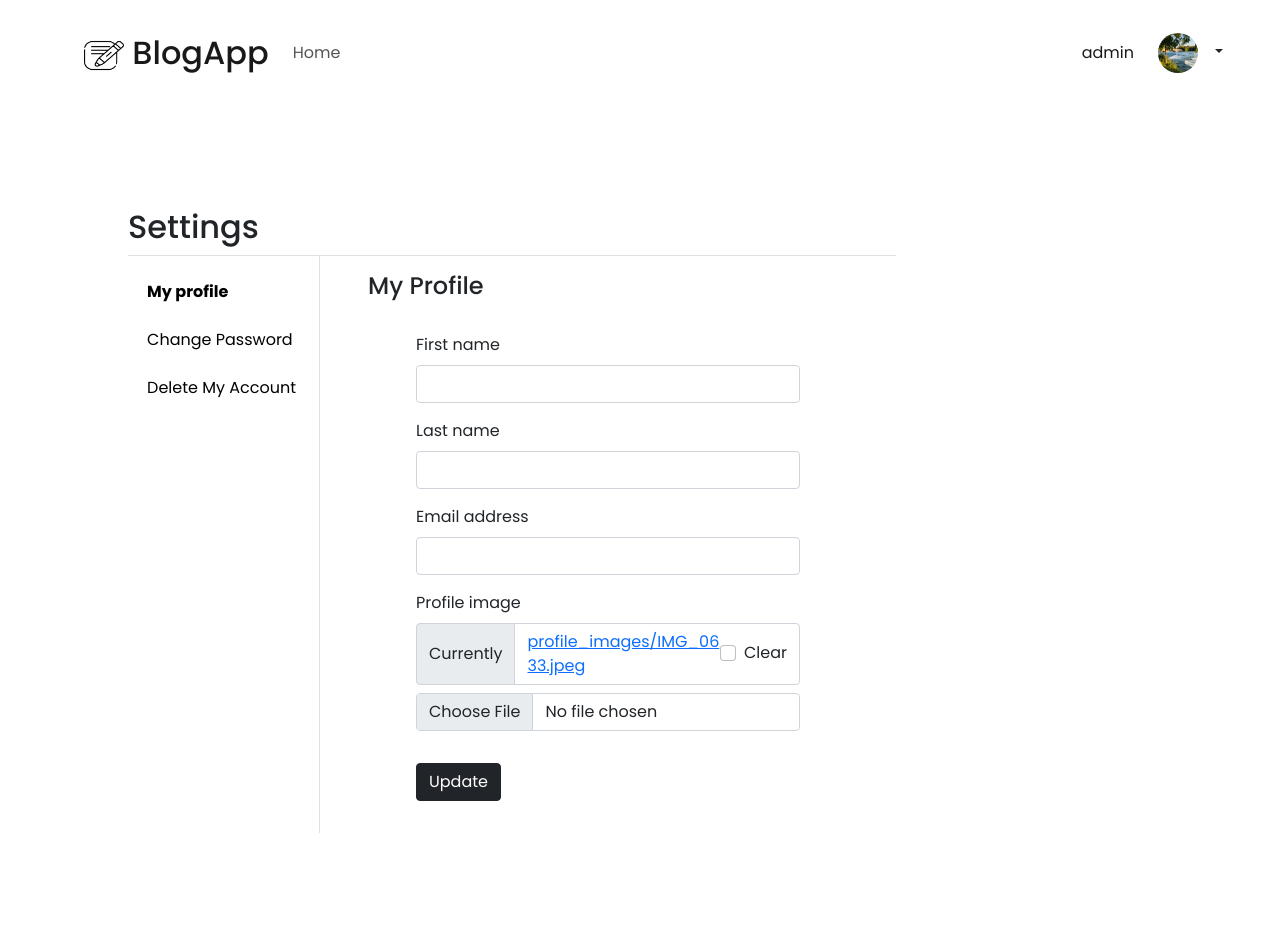
After one commit to fathimaNasmin/blogApp-django, a Django app: page /user/2/myprofile/ in a window 1280 px wide. The commit adds this page. Run offline with Django 4.2, Linux system fonts and the light colour scheme; a user stored in the database is signed in; data comes from the database, SQL or seed files in the repository; both versions use the stored data as it was after the commit; some libraries are stand-ins or nearby versions.

Commit message:
settings feature completed

```diff
--- a/post/templates/post/base.html
+++ b/post/templates/post/base.html
@@ -54,7 +54,7 @@
                           <ul class="dropdown-menu dropdown-menu-end" aria-labelledby="dropdownMenuLink">
                             <li><a class="dropdown-item" href="{% url 'post:create-new-post' user.id %}">Create Blog</a></li>
                             <li><a class="dropdown-item" href="{% url 'post:my-blogs' user.id %}">My Blogs</a></li>
-                              <li><a class="dropdown-item" href="#">Settings</a></li>
+                              <li><a class="dropdown-item" href="{% url 'user:my-profile' user.id %}">Settings</a></li>
                             <li><a class="dropdown-item" href="{% url 'user:logout' %}">Logout</a></li>
                           </ul>
                         </div>
--- a/post/urls.py
+++ b/post/urls.py
@@ -10,4 +10,5 @@ urlpatterns = [
     path('delete/<int:post_id>/', post_view.delete_post, name='delete-post'),
     path('myblogs/<int:pk>/', post_view.view_my_blogs, name='my-blogs'),
 
+
 ]
--- a/post/views.py
+++ b/post/views.py
@@ -58,7 +58,7 @@ def edit_post(request, post_id):
             return redirect('post:post-detail-view', post_id=post.id)
     else:
         form = forms.PostEditForm(instance=post)
-    return render(request, 'edit_post.html', {'form': form, 'post': post})
+    return render(request, 'post/edit_post.html', {'form': form, 'post': post})
 
 
 @login_required
--- a/user/forms.py
+++ b/user/forms.py
@@ -1,6 +1,7 @@
 from django import forms
-from django.contrib.auth.forms import UserCreationForm
+from django.contrib.auth.forms import UserCreationForm, PasswordChangeForm
 from django.contrib.auth.models import User
+from .models import Profile
 
 
 class SignUpForm(UserCreationForm):
@@ -56,3 +57,44 @@ class LoginForm(forms.Form):
         label="",
         widget=forms.PasswordInput(attrs={'class': 'form-control border-0 border-bottom', 'placeholder': 'Password'})
     )
+
+    def clean_username(self):
+        username = self.cleaned_data.get('username')
+        if not User.objects.filter(username=username).exists():
+            raise forms.ValidationError("Username doesn't exists")
+        return username
+
+
+class UserUpdateForm(forms.ModelForm):
+    class Meta:
+        model = User
+        fields = ('first_name', 'last_name', 'email')
+
+    # def __init__(self, *args, **kwargs):
+    #     super().__init__(*args, **kwargs)
+    #     self.fields['username'].help_text = None
+
+
+class ProfileUpdateForm(forms.ModelForm):
+    class Meta:
+        model = Profile
+        fields = ['profile_image', ]
+
+
+# class PasswordChange(PasswordChangeForm):
+#     def clean(self):
+#         cleaned_data = super().clean()
+#         password = self.cleaned_data['new_password1']
+#         confirm_password = cleaned_data['new_password2']
+#
+#         if password and confirm_password and password != confirm_password:
+#             raise forms.ValidationError('Passwords do not match.')
+#
+#     def clean_old_password(self):
+#         old_password = self.cleaned_data["old_password"]
+#         if not self.user.check_password(old_password):
+#             raise forms.ValidationError(
+#                 self.error_messages['password_incorrect'],
+#                 code='password_incorrect',
+#             )
+#         return old_password
--- /dev/null
+++ b/user/templates/user/myprofile.html
@@ -0,0 +1,30 @@
+{% extends 'post/base.html' %}
+{% load static %}
+{% block style %}
+
+{% endblock %}
+
+{% block main %}
+<div style="width:80vw; height:auto;">
+    <div><h2>Settings</h2></div>
+    <div class="d-flex flex-row w-75 border-top">
+        <div class="w-25 border-end">
+            {% include 'user/settings.html' %}
+        </div>
+        <div class="flex-grow-1 w-25 h-100">
+            <h4 class="mx-5 my-3">My Profile</h4>
+            <div class="mx-5 my-4 px-5 py-2">
+            {% load crispy_forms_tags %}
+            {% load crispy_forms_filters %}
+            <form  method="POST" action="{% url 'user:my-profile' user.id %}" novalidate enctype="multipart/form-data">
+            {% csrf_token %}
+                {{ u_form|crispy }}
+                {{ p_form|crispy }}
+                <button type="submit" class="btn btn-dark mt-3">Update</button>
+            </form>
+            </div>
+        </div>
+    </div>
+</div>
+
+{% endblock %}
--- /dev/null
+++ b/user/templates/user/settings.html
@@ -0,0 +1,18 @@
+{% load static %}
+<style>
+    .selected {
+      font-weight: bold;
+    }
+</style>
+<link rel="stylesheet" href="">
+<ul style="list-style-type: none;padding: 0; margin:0;">
+    <a href="{% url 'user:my-profile' user.id %}" style="text-decoration: none; color:black; margin:0 10%;">
+        <li {% if select == 'profile' %} class="selected" {% endif %} style="margin:0 10%;">My profile</li>
+    </a>
+    <a href="{% url 'user:change-password' user.id %}" style="text-decoration: none; color:black; margin:0 10%;">
+        <li {% if select == 'password' %} class="selected" {% endif %} style="margin:0 10%;">Change Password</li>
+    </a>
+    <a href="{% url 'user:delete-profile' user.id %}" style="text-decoration: none; color:black; margin:0 10%;">
+        <li {% if select == 'delete' %} class="selected" {% endif %} style="margin:0 10%;">Delete My Account</li>
+    </a>
+</ul>
--- a/user/urls.py
+++ b/user/urls.py
@@ -8,4 +8,7 @@ urlpatterns = [
     path('signup/', user_view.signup, name='signup'),
     path('login/', user_view.login_user, name='login'),
     path('logout/', user_view.logout_user, name='logout'),
+    path('<int:pk>/myprofile/', user_view.my_profile, name='my-profile'),
+    path('<int:pk>/change_password/', user_view.change_password, name='change-password'),
+    path('<int:pk>/delete/', user_view.delete_profile, name='delete-profile'),
 ]
--- a/user/views.py
+++ b/user/views.py
@@ -1,8 +1,11 @@
 from django.contrib import messages
-from django.contrib.auth import authenticate, logout, login
+from django.contrib.auth import authenticate, logout, login, update_session_auth_hash
 from django.contrib.auth.decorators import login_required
 from django.shortcuts import render, redirect
 from django.contrib.auth.forms import UserCreationForm
+from django.urls import reverse
+from django.contrib.auth.forms import PasswordChangeForm
+
 from . import forms
 
 
@@ -20,8 +23,9 @@ def signup(request):
 
 
 def login_user(request):
+    form = forms.LoginForm()
     if request.method == "POST":
-        form = forms.LoginForm(request.POST)
+        form = forms.LoginForm(request.POST or None)
         if form.is_valid():
             username = form.cleaned_data['username']
             password = form.cleaned_data['password']
@@ -29,11 +33,12 @@ def login_user(request):
             if user is not None:
                 login(request, user)
                 return redirect('post:home')
-            else:
-                print('Invalid username or password')
-                return render(request, 'user/login.html', {'error': 'Invalid login credentials'})
-    else:
-        form = forms.LoginForm()
+
+            print('Invalid username or password')
+            messages.error(request, "User doesn't exists")
+            return redirect('user:login')
+    # else:
+    #     form = forms.LoginForm()
 
     return render(request, 'user/login.html', {'form': form})
 
@@ -42,3 +47,66 @@ def login_user(request):
 def logout_user(request):
     logout(request)
     return redirect('post:home')
+
+
+@login_required
+def my_profile(request, pk):
+    if request.method == 'POST':
+        try:
+            u_form = forms.UserUpdateForm(request.POST, instance=request.user)
+            p_form = forms.ProfileUpdateForm(request.POST, request.FILES, instance=request.user.profile)
+            if u_form.is_valid() and p_form.is_valid():
+                u_form.save()
+                p_form.save()
+                messages.success(request, 'Profile Updated Successfully')
+            return redirect('user:my-profile', {'pk': request.user.id})
+        except Exception as e:
+            print(e)
+
+    else:
+        u_form = forms.UserUpdateForm(instance=request.user)
+        p_form = forms.ProfileUpdateForm(instance=request.user.profile)
+
+    context = {
+        'u_form': u_form,
+        'p_form': p_form,
+        'pk': pk,
+        'select': 'profile',
+    }
+    return render(request, 'user/myprofile.html', context)
+
+
+@login_required
+def delete_profile(request, pk):
+    if request.method == 'POST':
+        # Delete the user's account
+        request.user.delete()
+        return redirect('post:home')
+    return render(request, 'user/delete_my_account.html', {'select': 'delete'})
+
+
+@login_required
+def change_password(request, pk):
+    if request.method == 'POST':
+        form = PasswordChangeForm(user=request.user, data=request.POST)
+        if form.is_valid():
+            user = form.save()
+            update_session_auth_hash(request, user)  # Important!
+            messages.success(request, 'Your password was successfully updated!')
+            return redirect('post:home')
+        else:
+            messages.error(request, 'Password Mismatch')
+    else:
+        form = PasswordChangeForm(user=request.user)
+    return render(request, 'user/change_password.html', {
+        'form': form,
+        'select': 'password'
+    })
+
+# TODO : display the profile picture
+# TODO : forgot password?
+# TODO: Social authentication
+# TODO: static file-aws s3
+#TODO: hide the secret key's before deploying
+
+# username:admin; password: legacy0711
```
Also changed, not shown: user/templates/user/change_password.html (added, +29 -0 lines), user/templates/user/delete_my_account.html (added, +25 -0 lines), db.sqlite3, media/profile_images/IMG_2026.JPG (added), post/static/post/settings.css (added).
